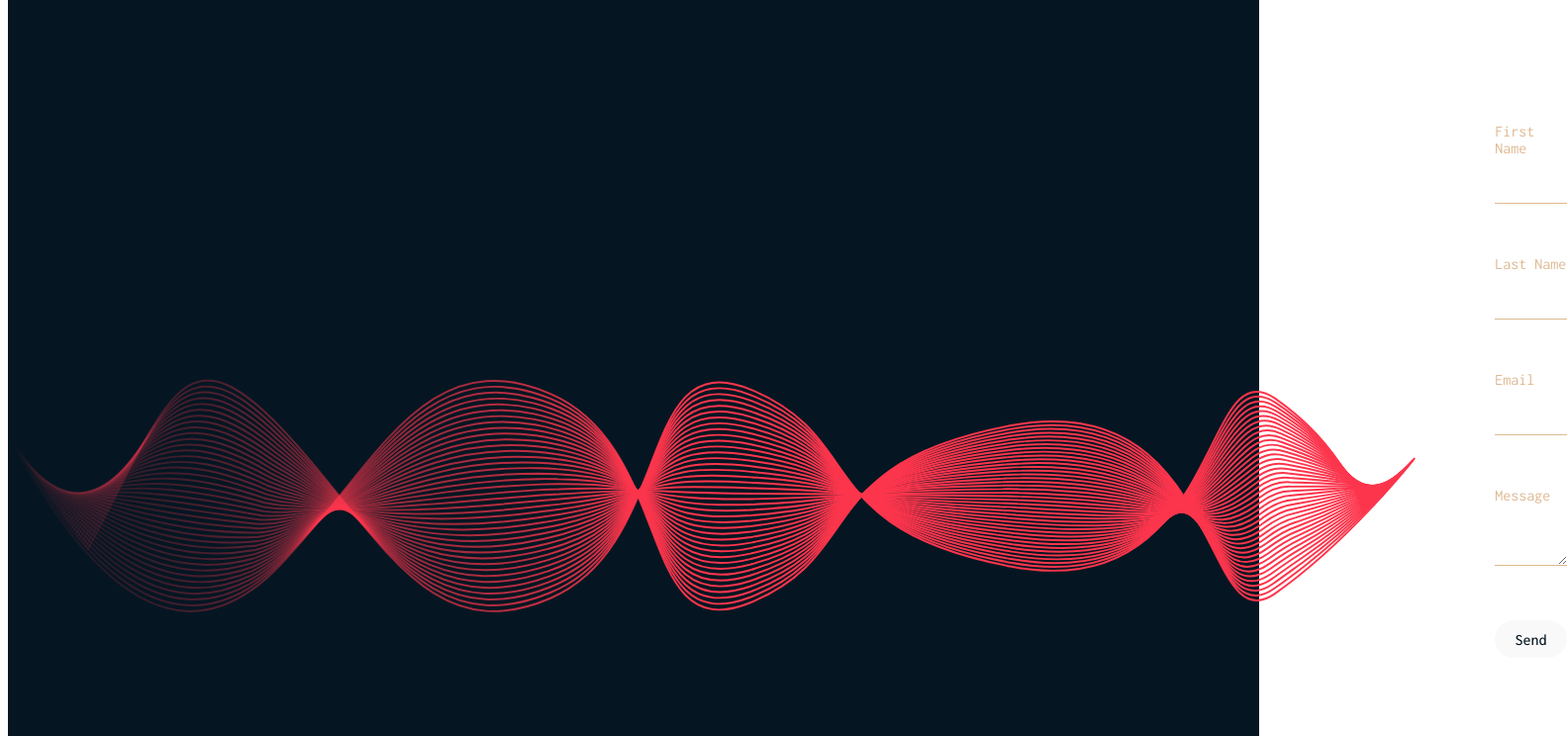
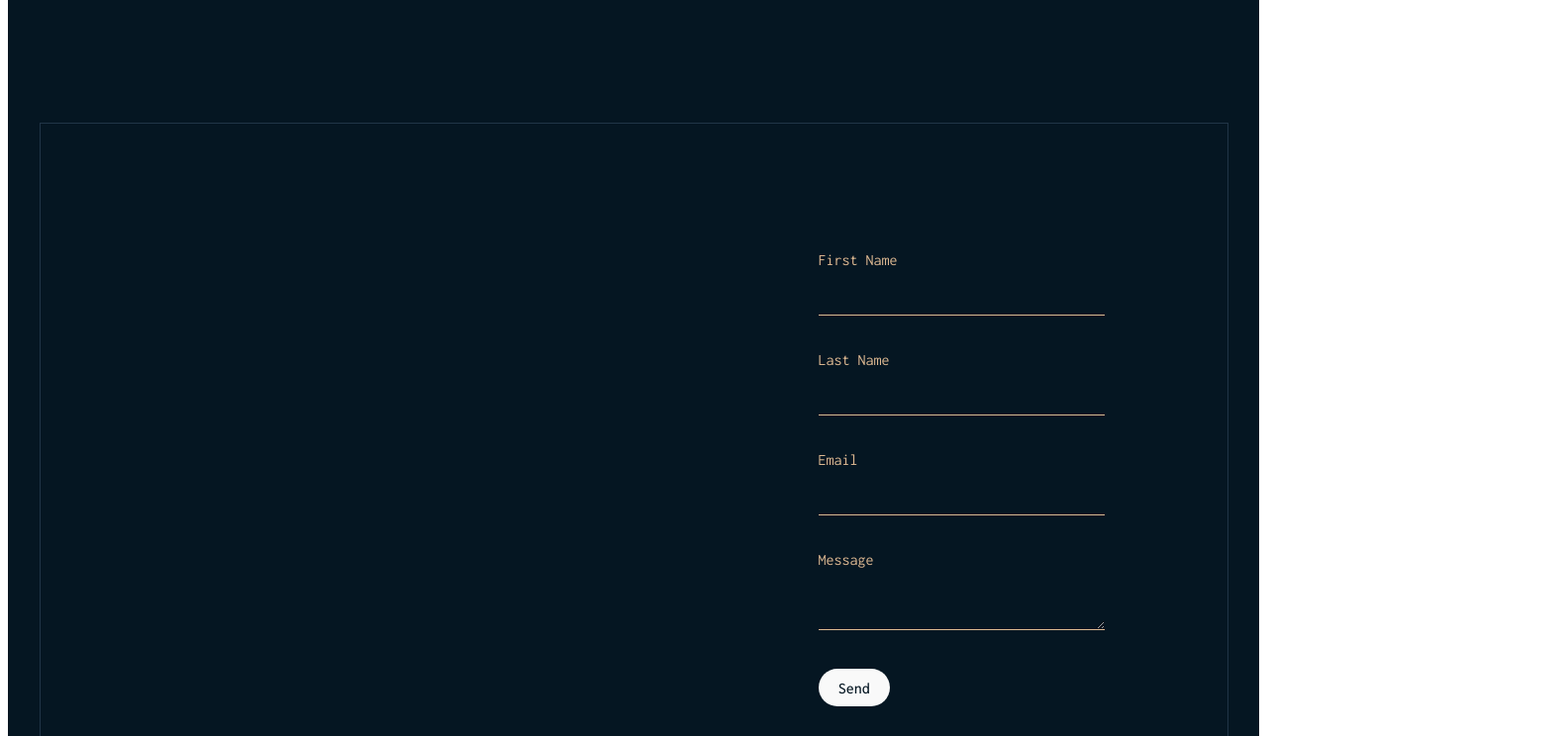
Before and after one commit to XML3/My_Web, a React (Vite) app in the folder My_Web/: page / in a window 1280 px wide. Shown: the part 2792-3536 px from the top of the page at 99% size, 1583 px wide, since content can reach past the window. Built offline with nearby package versions, Linux system fonts and the light colour scheme; no server answers.

Commit message:
modified main container, moved form's position forward, placed wave svg in center and back/behind form, added opacity

```diff
--- a/My_Web/src/components/Contact.module.css
+++ b/My_Web/src/components/Contact.module.css
@@ -6,13 +6,28 @@
   display: flex;
   flex-direction: row;
   justify-content: start;
-  width: 100%;
-  height: auto;
+  align-items: center;
+  position: relative;
+  width: 95%;
+  height: 90%;
+  left: 2rem;
+  border: 1px solid #213547;
+  padding: 2rem;
+}
+
+.Waves {
+  position: relative;
+  width: 65%;
+  left: 50%;
+  transform: translateX(-50%);
+  z-index: -1;
+  opacity: 0.7;
 }
 
 .Form {
   position: relative;
-  left: 5rem;
+  z-index: 1;
+  left: 1rem;
   font-family: var(--main-fontfamily);
   color: var(--main-fontcolor);
 }
@@ -31,7 +46,7 @@
   width: 100%;
   padding: 1rem;
   color: var(--main-fontcolor);
-  margin-bottom: 2rem;
+  margin-bottom: 1rem;
   /* position: relative; */
 }
 
```
